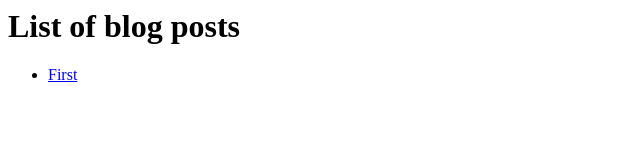
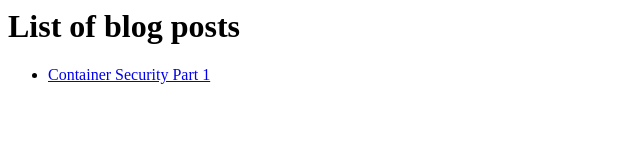
Before and after one commit to kevivlabs/blog, a plain HTML site: page index.html in a window 1280 px wide. Shown: the whole page, without its empty margins (0-640 px from the left). Drawn offline with Linux system fonts and the light colour scheme.

Commit message:
Update index.html

```diff
--- a/index.html
+++ b/index.html
@@ -1,4 +1,5 @@
 <h1> List of blog posts</h1>
 <ul>
-  <li> <a href="https://vvkvn.github.io/blog/first"> First </a> </li>
+  <!-- <li> <a href="https://vvkvn.github.io/blog/first"> First </a> </li> -->
+  <li> <a href="https://vvkvn.github.io/blog/containers1.html"> Container Security Part 1 </a> </li>
 </ul>
```
